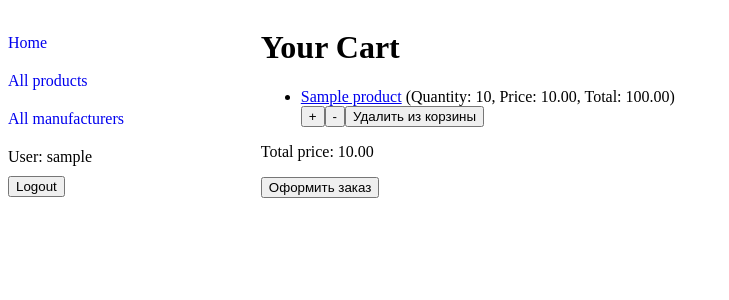
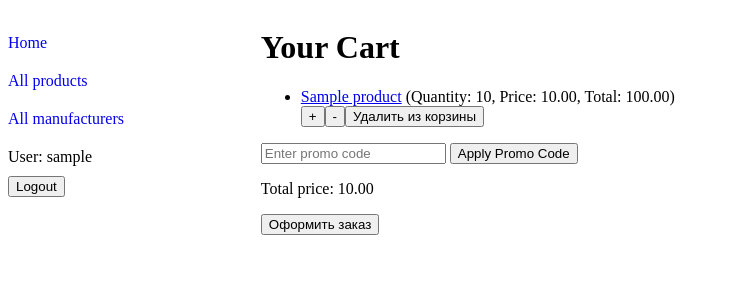
Before and after one commit to fozboom/Django, a Django app: page /onlineshop/cart/ in a window 1280 px wide. Shown: the top 300 px of the page, without its empty margins (0-729 px from the left). Run offline with Django 5.2, Linux system fonts and the light colour scheme; a user stored in the database is signed in; tables that the repository leaves empty hold one stand-in row (values such as "Sample post").

Commit message:
add promocodes to cart

```diff
--- a/IGI/LR5/LabRab5_IGI/onlineshop/models.py
+++ b/IGI/LR5/LabRab5_IGI/onlineshop/models.py
@@ -97,6 +97,7 @@ class ProductInstance(models.Model):
     @property
     def total_price(self):
         return self.product.price * self.quantity
+
     class Meta:
         permissions = (("can_mark_issued", "Set product as issued"),)
 
@@ -107,6 +108,14 @@ class ProductInstance(models.Model):
         return '%s (%s)' % (self.id, self.product.name)
 
 
+class PromoCode(models.Model):
+    code = models.CharField(max_length=10)
+    discount = models.DecimalField(max_digits=10, decimal_places=2)
+
+    def __str__(self):
+        return self.code
+
+
 class Order(models.Model):
     id = models.UUIDField(primary_key=True, default=uuid.uuid4,
                           help_text="Unique ID for this particular product across whole shop")
@@ -114,6 +123,8 @@ class Order(models.Model):
     products = models.ManyToManyField(ProductInstance)
     order_date = models.DateTimeField(auto_now_add=True)
     total_price = models.DecimalField(max_digits=10, decimal_places=2, default=0.0)
+    promo_code = models.ForeignKey(PromoCode, on_delete=models.SET_NULL, null=True, blank=True)  # new field
+
     LOAN_STATUS = (
         ('p', 'Processing'),
         ('s', 'Shipped'),
@@ -124,10 +135,22 @@ class Order(models.Model):
     status = models.CharField(max_length=1, choices=LOAN_STATUS, blank=True, default='p',
                               help_text='Status of the order')
 
+
+
     def save(self, *args, **kwargs):
         self.total_price = sum(
             product_instance.product.price * product_instance.quantity for product_instance in self.products.all())
+        if self.promo_code:
+            self.total_price *= (1 - self.promo_code.discount / 100)
         super().save(*args, **kwargs)
+
+    def update_total_price(self):
+        total_price = sum(
+            product_instance.product.price * product_instance.quantity for product_instance in self.products.all())
+        if self.promo_code:
+            total_price *= (1 - self.promo_code.discount / 100)
+        self.total_price = total_price
+        self.save()
 
     def __str__(self):
         return f"Order {self.id} by {self.client}"
@@ -145,11 +168,15 @@ class Cart(models.Model):
     client = models.ForeignKey(Client, on_delete=models.CASCADE)
     products = models.ManyToManyField(ProductInstance)
     total_price = models.DecimalField(max_digits=10, decimal_places=2, default=0.0)
+    promo_code = models.ForeignKey(PromoCode, on_delete=models.SET_NULL, null=True, blank=True)  # new field
 
     def __str__(self):
         return f"Cart for {self.client}"
 
     def update_total_price(self):
-        self.total_price = sum(
+        total_price = sum(
             product_instance.product.price * product_instance.quantity for product_instance in self.products.all())
+        if self.promo_code:
+            total_price *= (1 - self.promo_code.discount / 100)
+        self.total_price = total_price
         self.save()
--- a/IGI/LR5/LabRab5_IGI/onlineshop/templates/onlineshop/user_cart.html
+++ b/IGI/LR5/LabRab5_IGI/onlineshop/templates/onlineshop/user_cart.html
@@ -25,6 +25,13 @@
       </li>
       {% endfor %}
     </ul>
+         <!-- Promo code form -->
+    <form action="{% url 'apply-promo-code' %}" method="post">
+        {% csrf_token %}
+        <input type="text" name="promo_code" placeholder="Enter promo code">
+        <input type="submit" value="Apply Promo Code">
+    </form>
+
     <p>Total price: {{ cart.total_price }}</p>
     <form action="{% url 'create-order' %}" method="post">
         {% csrf_token %}
--- a/IGI/LR5/LabRab5_IGI/onlineshop/urls.py
+++ b/IGI/LR5/LabRab5_IGI/onlineshop/urls.py
@@ -53,3 +53,9 @@ urlpatterns += [
     re_path(r'^remove-from-cart/(?P<product_instance_id>[0-9a-f-]+)/$', views.remove_from_cart,
             name='remove-from-cart'),
 ]
+
+urlpatterns += [
+    # ...
+    path('onlineshop/cart/apply-promo-code/', views.apply_promo_code, name='apply-promo-code'),
+    # ...
+]
--- a/IGI/LR5/LabRab5_IGI/onlineshop/views.py
+++ b/IGI/LR5/LabRab5_IGI/onlineshop/views.py
@@ -206,21 +206,48 @@ class CartView(LoginRequiredMixin, DetailView):
     template_name = 'onlineshop/user_cart.html'
 
     def get_object(self, queryset=None):
-        return get_object_or_404(Cart, client=self.request.user.client)
+        client = get_object_or_404(Client, user=self.request.user)
+        cart, created = Cart.objects.get_or_create(client=client)
+        return cart
 
 
 from django.shortcuts import redirect
 from .models import Order
 
+from django.shortcuts import redirect
+from django.contrib import messages
+from .models import PromoCode
+
+
+def apply_promo_code(request):
+    promo_code = request.POST.get('promo_code')
+    try:
+        promo = PromoCode.objects.get(code=promo_code)
+        cart = Cart.objects.get(client=request.user.client)
+        cart.promo_code = promo  # save the promo code in the cart
+        cart.update_total_price()
+        cart.save()
+        messages.success(request, 'Promo code applied successfully!')
+    except PromoCode.DoesNotExist:
+        messages.error(request, 'Invalid promo code.')
+    return redirect('cart')
+
 
 @login_required
 def create_order(request):
-    cart = get_object_or_404(Cart, client=request.user.client)
-    order = Order(client=request.user.client)
+    client = get_object_or_404(Client, user=request.user)
+    cart = Cart.objects.get(client=client)  # Get the cart from the database again
+    total_price = cart.total_price  # Save the total_price before clearing the cart
+    promo_code = cart.promo_code  # Save the promo code before clearing the cart
+    order = Order(client=client)
+    order.total_price = total_price  # Use the saved total_price
+    order.promo_code = promo_code  # Use the saved promo code
     order.save()
     for product_instance in cart.products.all():
         order.products.add(product_instance)
     cart.products.clear()
+    cart.update_total_price()  # Update the total_price in the cart after clearing the products
+    cart.promo_code = None  # Clear the promo code in the cart
     cart.save()
     return redirect('my-orders')
 
```
Also changed, not shown: IGI/LR5/LabRab5_IGI/onlineshop/admin.py (+9 -1 lines), IGI/LR5/LabRab5_IGI/onlineshop/migrations/0020_promocode_cart_promo_code.py (added), IGI/LR5/LabRab5_IGI/onlineshop/migrations/0021_remove_cart_promo_code_delete_promocode.py (added), IGI/LR5/LabRab5_IGI/onlineshop/migrations/0022_promocode.py (added), IGI/LR5/LabRab5_IGI/onlineshop/migrations/0023_cart_promo_code.py (added), IGI/LR5/LabRab5_IGI/onlineshop/migrations/0024_order_promo_code.py (added).
